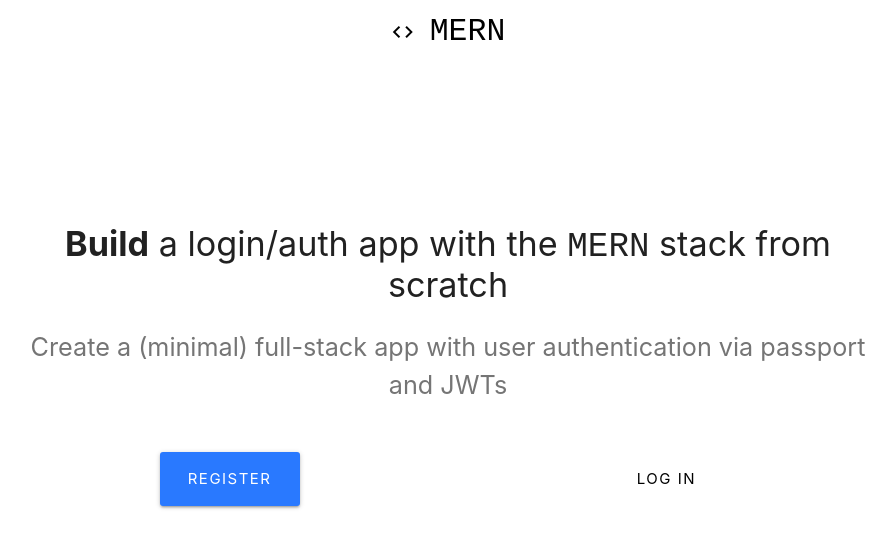
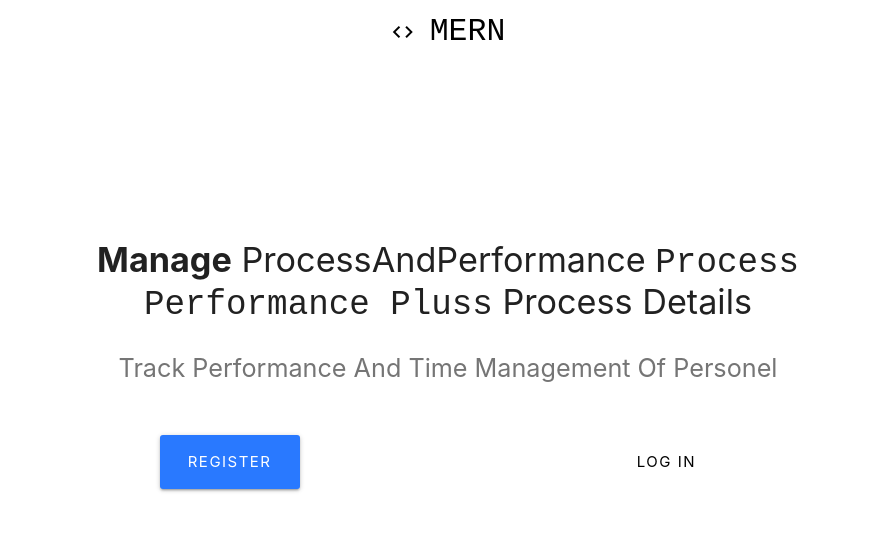
Before and after one commit to ccharles2388/ppp, a React (Create React App) app in the folder client/: page / in a window 1280 px wide. Shown: the top 548 px of the page, without its empty margins (192-1088 px from the left). Built offline with nearby package versions, Linux system fonts and the light colour scheme.

Commit message:
Updated Landing Page

```diff
--- a/client/src/components/layout/Landing.js
+++ b/client/src/components/layout/Landing.js
@@ -8,13 +8,11 @@ class Landing extends Component {
         <div className="row">
           <div className="col s12 center-align">
             <h4>
-              <b>Build</b> a login/auth app with the{" "}
-              <span style={{ fontFamily: "monospace" }}>MERN</span> stack from
-              scratch
+              <b>Manage</b> ProcessAndPerformance{" "}
+              <span style={{ fontFamily: "monospace" }}>Process Performance Pluss</span> Process Details
             </h4>
             <p className="flow-text grey-text text-darken-1">
-              Create a (minimal) full-stack app with user authentication via
-              passport and JWTs
+              Track Performance And Time Management Of Personel
             </p>
             <br />
             <div className="col s6">
```
